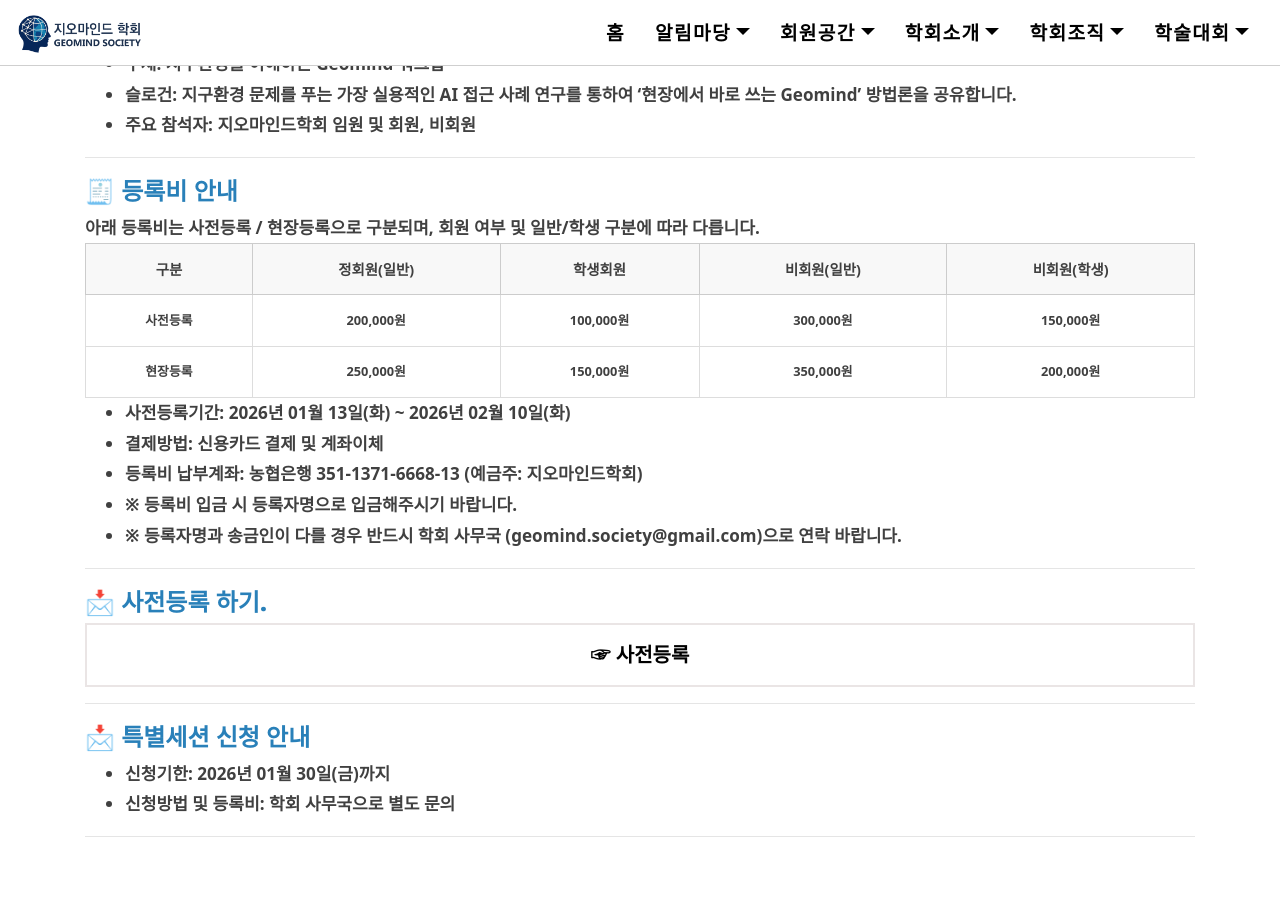
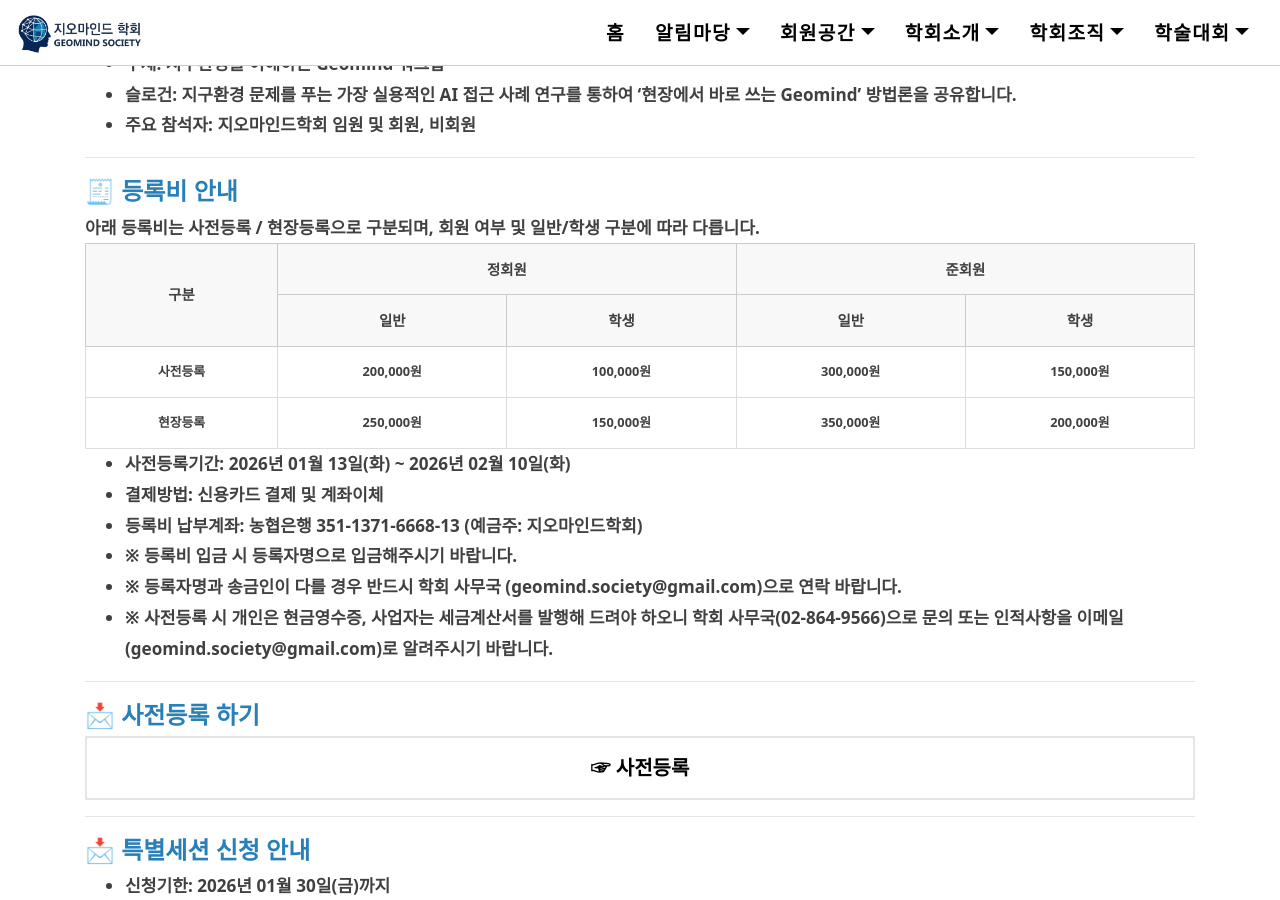
Before and after one commit to geomindgars/geomindgars.github.io, a Jekyll site: the page built from notice/num_3.md, in a window 1280 px wide and 900 px high, scrolled down 451 px. Built offline with Jekyll 4.4.1, drawn with Linux system fonts in a browser that asks for light colours; nearby versions of some CDN libraries.

Commit message:
Update num_3.md

```diff
--- a/notice/num_3.md
+++ b/notice/num_3.md
@@ -134,13 +134,18 @@ categories: [학회소식, 워크샵]
 <table style="width: 100%; border-collapse: collapse; font-size: 0.9em;">
   <thead>
     <tr style="background-color: #f2f2f2;">
-      <th style="padding: 0.6em; border: 1px solid #ccc;">구분</th>
-      <th style="padding: 0.6em; border: 1px solid #ccc;">정회원(일반)</th>
-      <th style="padding: 0.6em; border: 1px solid #ccc;">학생회원</th>
-      <th style="padding: 0.6em; border: 1px solid #ccc;">비회원(일반)</th>
-      <th style="padding: 0.6em; border: 1px solid #ccc;">비회원(학생)</th>
+      <th rowspan="2" style="padding: 0.6em; border: 1px solid #ccc;">구분</th>
+      <th colspan="2" style="padding: 0.6em; border: 1px solid #ccc;">정회원</th>
+      <th colspan="2" style="padding: 0.6em; border: 1px solid #ccc;">준회원</th>
+    </tr>
+    <tr style="background-color: #f2f2f2;">
+      <th style="padding: 0.6em; border: 1px solid #ccc;">일반</th>
+      <th style="padding: 0.6em; border: 1px solid #ccc;">학생</th>
+      <th style="padding: 0.6em; border: 1px solid #ccc;">일반</th>
+      <th style="padding: 0.6em; border: 1px solid #ccc;">학생</th>
     </tr>
   </thead>
+
   <tbody>
     <tr>
       <td style="padding: 0.6em; border: 1px solid #ddd;">사전등록</td>
@@ -149,6 +154,7 @@ categories: [학회소식, 워크샵]
       <td style="padding: 0.6em; border: 1px solid #ddd;">300,000원</td>
       <td style="padding: 0.6em; border: 1px solid #ddd;">150,000원</td>
     </tr>
+
     <tr>
       <td style="padding: 0.6em; border: 1px solid #ddd;">현장등록</td>
       <td style="padding: 0.6em; border: 1px solid #ddd;">250,000원</td>
@@ -159,16 +165,20 @@ categories: [학회소식, 워크샵]
   </tbody>
 </table>
 
+
 <ul style="font-size: 0.95em; line-height: 1.8em;">
   <li><strong>사전등록기간:</strong> 2026년 01월 13일(화) ~ 2026년 02월 10일(화)</li>
   <li><strong>결제방법:</strong> 신용카드 결제 및 계좌이체</li>
   <li><strong>등록비 납부계좌:</strong> 농협은행 351-1371-6668-13 (예금주: 지오마인드학회)</li>
   <li>※ 등록비 입금 시 <strong>등록자명</strong>으로 입금해주시기 바랍니다.</li>
   <li>※ 등록자명과 송금인이 다를 경우 반드시 학회 사무국 (geomind.society@gmail.com)으로 연락 바랍니다.</li>
+  <li>※ 사전등록 시 개인은 현금영수증, 사업자는 세금계산서를 발행해 드려야 하오니 학회 사무국(02-864-9566)으로 문의 또는 인적사항을 이메일(geomind.society@gmail.com)로 알려주시기 바랍니다.</li>
+
+
 </ul>
 
 <hr>
-<h4>📩 사전등록 하기.</h4>
+<h4>📩 사전등록 하기</h4>
 <p>
 <a href="https://forms.gle/ik8YyuMH5rAp3wSB9" target="_blank" class="button">☞ 사전등록</a>
 </p>
```
